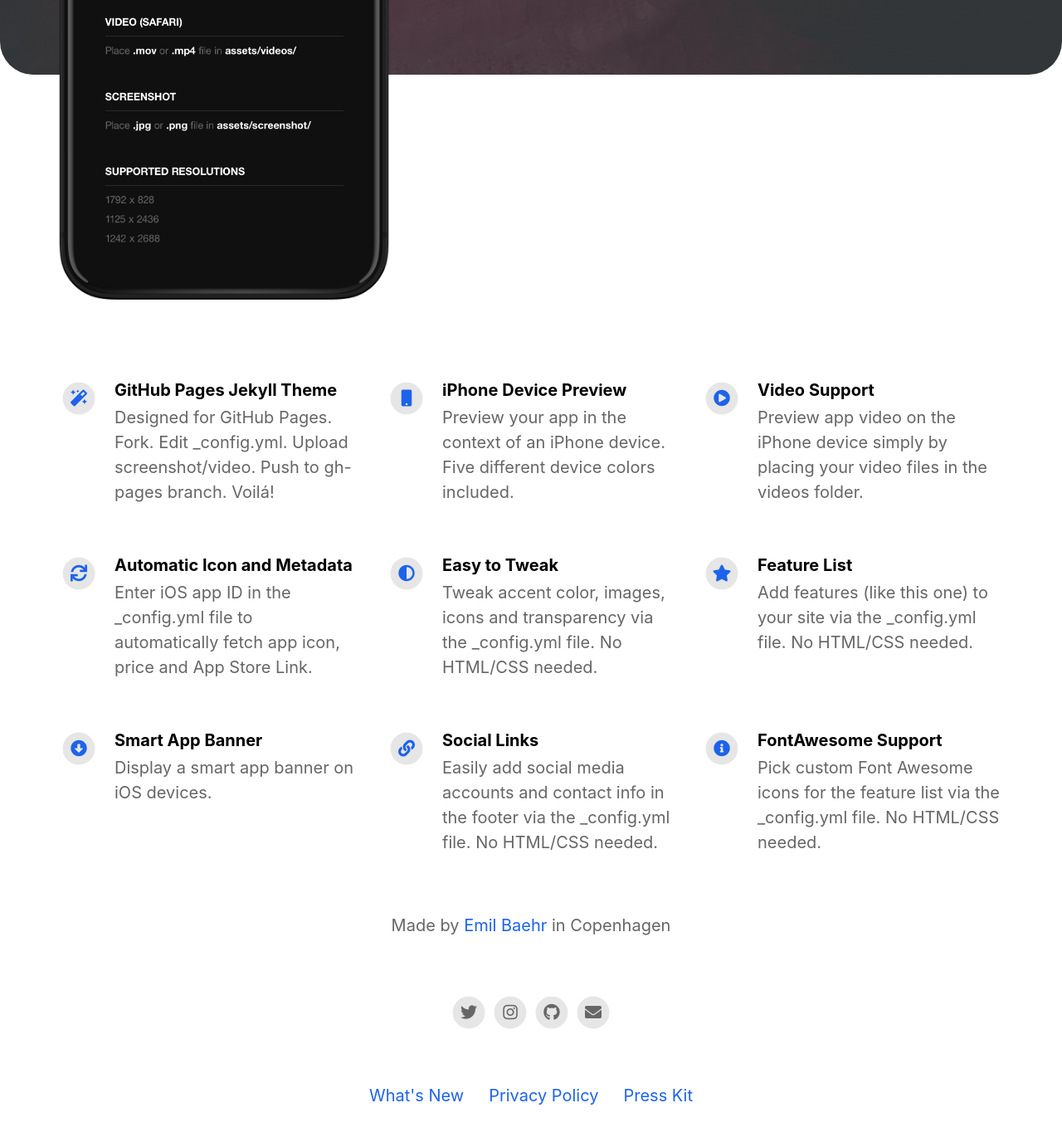
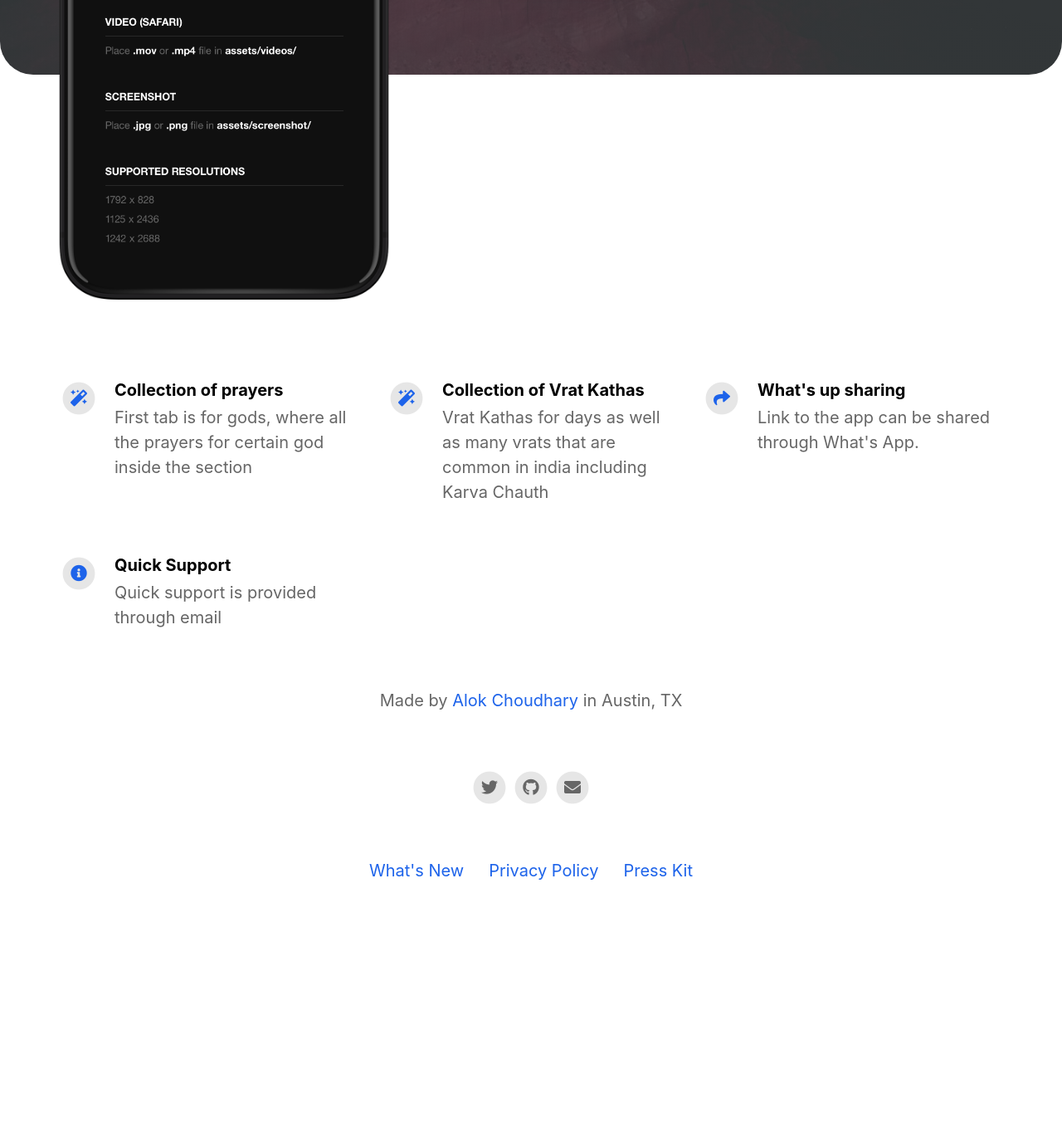
Before and after one commit to alokc83/ghp-indian-prayers-swift, a Jekyll site: the page built from index.html, in a window 1280 px wide and 1400 px high, scrolled down 624 px. Shown: the top 1370 px of the window at 83% size. Built offline with Jekyll 4.4.1, drawn with Linux system fonts in a browser that asks for light colours; nearby versions of some CDN libraries; after the commit the page ends 1753 px from its top, so only the background shows below that; some of the changed text lies outside the part shown.

Commit message:
Update _config.yml

```diff
--- a/_config.yml
+++ b/_config.yml
@@ -2,32 +2,32 @@
 page_title                                :                                           # Automatically populates with app name if not set and if iOS app ID is set. Otherwise enter manually.
 
 # App Info
-ios_app_id                                : 1234793120                                # Required. Enter iOS app ID to automatically populate name, price and icons (e.g. 718043190).
+ios_app_id                                : 963596993                                # Required. Enter iOS app ID to automatically populate name, price and icons (e.g. 718043190).
 ios_app_country                           : us                                        # Required outside USA. Enter 2 letter country code as in https://en.wikipedia.org/wiki/ISO_3166-1_alpha-2
 
 appstore_link                             :                                           # Automatically populates if not set and if iOS app ID is set. Otherwise enter manually.
 playstore_link                            :                                           # Enter Google Play Store URL.
-presskit_download_link                    : https://emilbaehr.com                                          # Enter a link to downloadable file or (e.g. public Dropbox link to a .zip file).
+presskit_download_link                    : https://tools.applemediaservices.com/app/963596993?country=us                                          # Enter a link to downloadable file or (e.g. public Dropbox link to a .zip file).
                                                                                       # Or upload your press kit file to assets and set path accordingly (e.g. "assets/your_press_kit.zip").
 
 app_icon                                  : # assets/appicon.png                      # Automatically populates if not set and if iOS app ID is set.  Otherwise enter path to icon file manually.
 app_name                                  :                                           # Automatically populates if not set and if iOS app ID is set.  Otherwise enter manually.
 app_price                                 :                                           # Automatically populates if not set and if iOS app ID is set.  Otherwise enter manually.
-app_description                           : Write a short tagline for your app.
+app_description                           : Amazing collection of prayers of Indian god and goddesses.
 
 enable_smart_app_banner                   : true                                      # Set to true to show a smart app banner at top of page on mobile devices.
 
 
 
 # Information About Yourself
-your_name                                 : Emil Baehr
-your_link                                 : https://emilbaehr.com
-your_city                                 : Copenhagen
-email_address                             : emil.baehr@gmail.com
+your_name                                 : Alok Choudhary
+your_link                                 : https://alokchoudhary.com
+your_city                                 : Austin, TX
+email_address                             : alok.ch.83@gmail.com
 facebook_username                         :
-instagram_username                        : ebaehr
-twitter_username                          : ebaehr
-github_username                           : emilbaehr
+instagram_username                        :
+twitter_username                          : alokc83
+github_username                           : alokc83
 youtube_username                          :
 
 
@@ -35,40 +35,20 @@ youtube_username                          :
 # Feature List                            Edit, add or remove features to be presented.
 features                                  :
 
-  - title                                 : GitHub Pages Jekyll Theme
-    description                           : Designed for GitHub Pages. Fork. Edit _config.yml. Upload screenshot/video. Push to gh-pages branch. Voilá!
+  - title                                 : Collection of prayers
+    description                           : First tab is for gods, where all the prayers for certain god inside the section
     fontawesome_icon_name                 : magic
 
-  - title                                 : iPhone Device Preview
-    description                           : Preview your app in the context of an iPhone device. Five different device colors included.
-    fontawesome_icon_name                 : mobile
+  - title                                 : Collection of Vrat Kathas
+    description                           : Vrat Kathas for days as well as many vrats that are common in india including Karva Chauth
+    fontawesome_icon_name                 : magic
 
-  - title                                 : Video Support
-    description                           : Preview app video on the iPhone device simply by placing your video files in the videos folder.
-    fontawesome_icon_name                 : play-circle
+  - title                                 : What's up sharing
+    description                           : Link to the app can be shared through What's App.
+    fontawesome_icon_name                 : share
 
-  - title                                 : Automatic Icon and Metadata
-    description                           : Enter iOS app ID in the _config.yml file to automatically fetch app icon, price and App Store Link.
-    fontawesome_icon_name                 : sync
-
-  - title                                 : Easy to Tweak
-    description                           : Tweak accent color, images, icons and transparency via the _config.yml file. No HTML/CSS needed.
-    fontawesome_icon_name                 : adjust
-
-  - title                                 : Feature List
-    description                           : Add features (like this one) to your site via the _config.yml file. No HTML/CSS needed.
-    fontawesome_icon_name                 : star
-
-  - title                                 : Smart App Banner
-    description                           : Display a smart app banner on iOS devices.
-    fontawesome_icon_name                 : arrow-alt-circle-down
-
-  - title                                 : Social Links
-    description                           : Easily add social media accounts and contact info in the footer via the _config.yml file. No HTML/CSS needed.
-    fontawesome_icon_name                 : link
-
-  - title                                 : FontAwesome Support
-    description                           : Pick custom Font Awesome icons for the feature list via the _config.yml file. No HTML/CSS needed.
+  - title                                 : Quick Support
+    description                           : Quick support is provided through email
     fontawesome_icon_name                 : info-circle
 
   - title                                 : # New Feature Title
```
